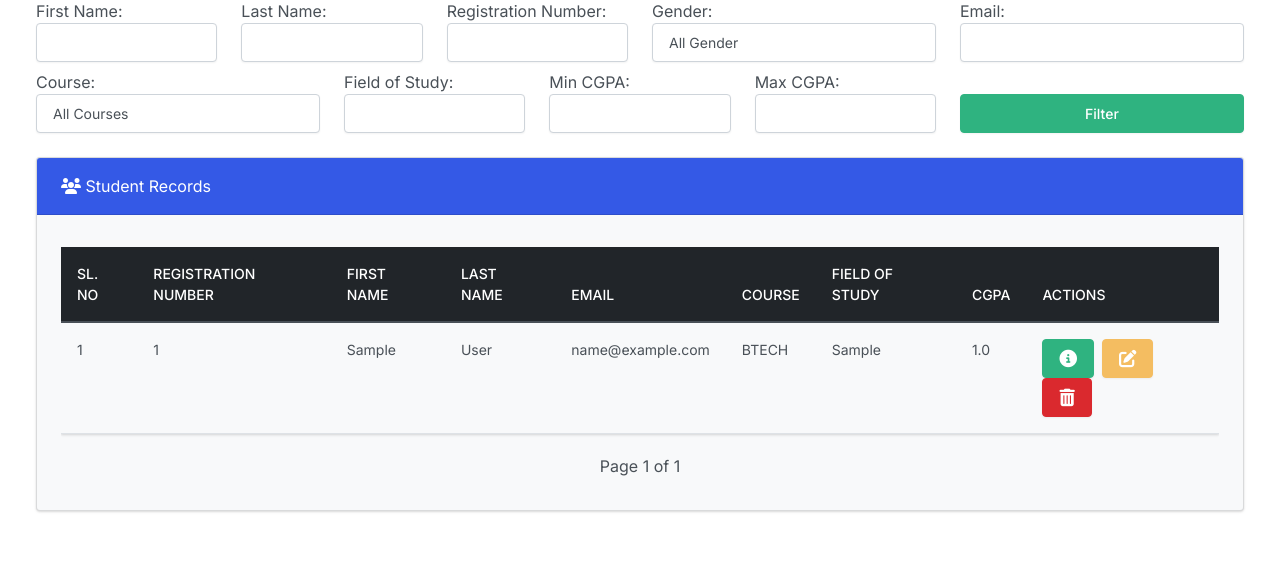
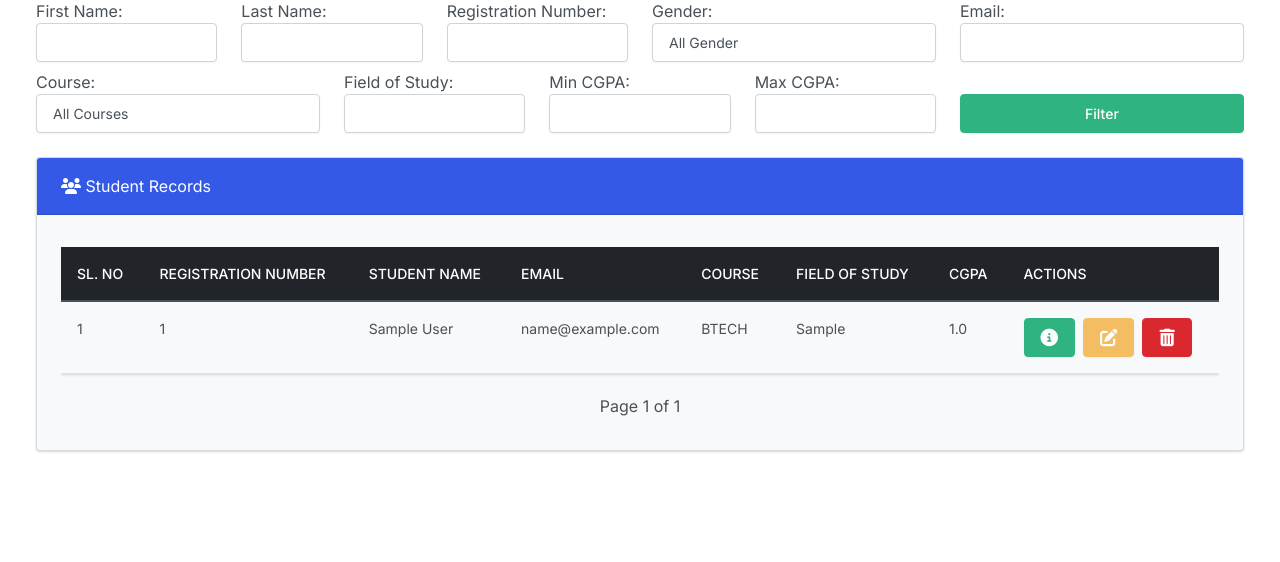
Before and after one commit to KiranKumarMalik/Student-Management-System-CRUD-Operation-in-Django, a Django app: page / in a window 1280 px wide. Shown: the part 150-712 px from the top of the page. Run offline with Django 4.2, Linux system fonts and the light colour scheme; tables that the repository leaves empty hold one stand-in row (values such as "Sample post"); some libraries are stand-ins or nearby versions.

Commit message:
new change

```diff
--- a/students/templates/students/index.html
+++ b/students/templates/students/index.html
@@ -39,8 +39,7 @@
                 <tr>
                   <th scope="col">SL. NO</th>
                   <th scope="col">Registration Number</th>
-                  <th scope="col">First Name</th>
-                  <th scope="col">Last Name</th>
+                  <th scope="col">Student Name</th>
                   <th scope="col">Email</th>
                   <th scope="col">Course</th>
                   <th scope="col">Field of Study</th>
@@ -53,8 +52,7 @@
                   <tr>
                     <td>{{ forloop.counter0|add:page_obj.start_index }}</td>
                     <td>{{ student.student_number }}</td>
-                    <td>{{ student.first_name }}</td>
-                    <td>{{ student.last_name }}</td>
+                    <td>{{ student.first_name }} {{ student.last_name }}</td>
                     <td>{{ student.email }}</td>
                     <td>{{ student.course }}</td>
                     <td>{{ student.field_of_study }}</td>
@@ -79,7 +77,8 @@
                             <div class="modal-body">
                               <ul class="list-unstyled">
                                 <li>Registration Number: <strong>{{ student.student_number }}</strong></li>
-                                <li>Student Name: <strong>{{ student.first_name }} {{ student.last_name }}</strong></li>
+                                <li>First Name: <strong>{{ student.first_name }}</strong></li>
+                                <li>Last Name: <strong>{{ student.last_name }}</strong></li>
                                 <li>Gender: <strong>{{ student.get_gender_display }}</strong></li>
                                 <li>Email: <strong>{{ student.email }}</strong></li>
                                 <li>Course: <strong>{{ student.get_course_display }} ({{ student.course }})</strong></li>
```
